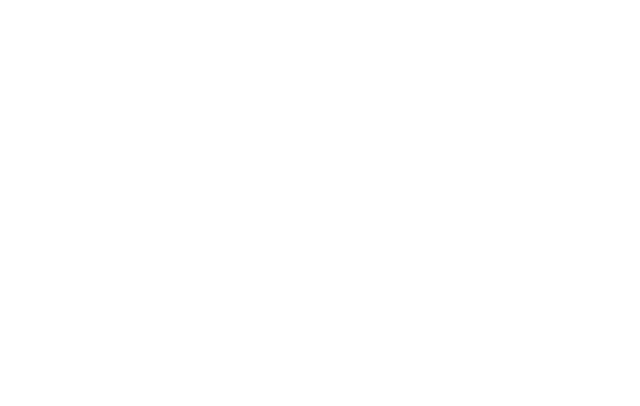
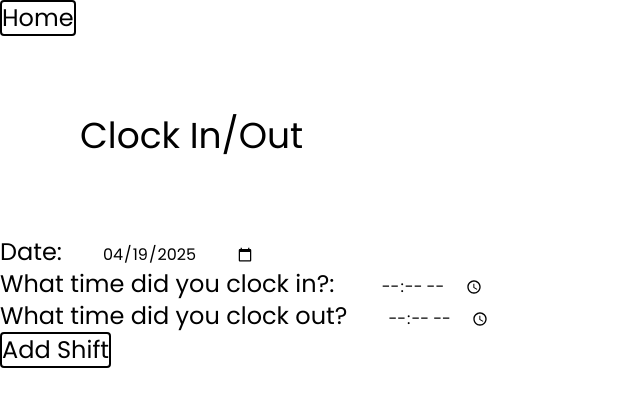
Before and after one commit to nickmarietta/calculateyclock, a React (Vite) app in the folder CalculateyClock/: page /clockinclockout in a window 1280 px wide. Before the commit this address had no page. Shown: the top 406 px of the page, without its empty margins (0-640 px from the left). Built offline with nearby package versions, Linux system fonts and the light colour scheme.

Commit message:
basic boilerplate implemented

```diff
--- a/CalculateyClock/package.json
+++ b/CalculateyClock/package.json
@@ -11,7 +11,10 @@
   },
   "dependencies": {
     "@tailwindcss/vite": "^4.1.4",
+    "dayjs": "^1.11.13",
+    "granim": "^2.0.0",
     "react": "^19.0.0",
+    "react-big-calendar": "^1.18.0",
     "react-dom": "^19.0.0",
     "react-router": "^7.5.1",
     "react-router-dom": "^7.5.1"
--- /dev/null
+++ b/CalculateyClock/src/components/GradientBackground.jsx
@@ -0,0 +1,32 @@
+import { useEffect } from 'react';
+import Granim from 'granim';
+
+export default function GradientBackground( {children} ) {
+  useEffect(() => {
+    new Granim({
+      element: '#canvas-basic',
+      direction: 'left-right',
+      isPausedWhenNotInView: true,
+      states: {
+        "default-state": {
+          gradients: [
+            ['#3C3D37', '#235061'],
+            ['#4E6958', '#304539'],
+            ['#575649', '#4F4E3E']
+          ]
+        }
+      }
+    });
+  }, []);
+
+  // canvas needs to accept "children" in order to be able to render anything
+  // canvas needs to ALSO be wrapped in a div
+  return (
+    <div>
+    <canvas id="canvas-basic" className="absolute top-0 left-0 w-full h-full -z-10"></canvas>
+        <div>
+            {children}
+        </div>
+    </div>
+  );
+}
--- a/CalculateyClock/src/components/NavBar.jsx
+++ b/CalculateyClock/src/components/NavBar.jsx
@@ -1,14 +1,23 @@
 import { Link } from "react-router-dom";
 
-export default function Navbar () {
+export default function Navbar() {
   return (
     <nav className="flex justify-between items-center p-4 bg-[#181C14] text-[#ECDFCC]">
       <div className="text-xl font-bold">Calculate y Clock</div>
       <div className="space-x-4">
-            <Link to="/" className="hover:text-[#697565]">Home</Link>
-            <Link to="/calculator" className="hover:text-[#697565]">Calculator</Link>
+        <Link to="/" className="hover:text-[#697565]">
+          Home
+        </Link>
+        <Link to="/calculator" className="hover:text-[#697565]">
+          Paycheck Estimator
+        </Link>
+        <Link to="/calculator" className="hover:text-[#697565]">
+          Clock In / Out
+        </Link>
+        <Link to="/workoverview" className="hover:text-[#697565]">
+          Work Overview
+        </Link>
       </div>
     </nav>
-
-    )
+  );
 }
--- a/CalculateyClock/src/components/ShiftsContext.jsx
+++ b/CalculateyClock/src/components/ShiftsContext.jsx
@@ -1,20 +1,23 @@
-import { createContext, useContext, useState } from "react";
+import { createContext, useContext, useEffect, useState } from "react";
 
 const ShiftsContext = createContext();
 
-export const useShifts = () => {
-  const context = useContext(ShiftsContext);
-  if (!context) {
-    throw new Error("useShifts must be used within a ShiftsProvider");
-  }
-  return context;
-};
+export function useShifts() {
+  return useContext(ShiftsContext);
+}
 
-export const ShiftsProvider = ({ children }) => {
-  const [shifts, setShifts] = useState([]);
+export function ShiftsProvider({ children }) {
+  const [shifts, setShifts] = useState(() => {
+    const storedShifts = localStorage.getItem("shifts");
+    return storedShifts ? JSON.parse(storedShifts) : [];
+  });
 
-  const addShift = (newShift) => {
-    setShifts((prevShifts) => [...prevShifts, newShift]);
+  useEffect(() => {
+    localStorage.setItem("shifts", JSON.stringify(shifts));
+  }, [shifts]);
+
+  const addShift = (shift) => {
+    setShifts((prev) => [...prev, shift]);
   };
 
   return (
@@ -22,4 +25,4 @@ export const ShiftsProvider = ({ children }) => {
       {children}
     </ShiftsContext.Provider>
   );
-};
+}
--- a/CalculateyClock/src/main.jsx
+++ b/CalculateyClock/src/main.jsx
@@ -1,18 +1,20 @@
-import { StrictMode } from 'react';
-import { createRoot } from 'react-dom/client';
-import { BrowserRouter, Routes, Route } from 'react-router-dom';
+import { StrictMode } from "react";
+import { createRoot } from "react-dom/client";
+import { BrowserRouter, Routes, Route } from "react-router-dom";
 import { ShiftsProvider } from "./components/ShiftsContext.jsx";
-import LandingPage from './pages/LandingPage';
-import ClockInOut from './pages/ClockInOut';
-import './App.css';
+import LandingPage from "./pages/LandingPage";
+import ClockInOut from "./pages/ClockInOutPage";
+import WorkOverview from "./pages/WorkOverviewPage.jsx";
+import "./App.css";
 
-createRoot(document.getElementById('root')).render(
+createRoot(document.getElementById("root")).render(
   <StrictMode>
     <BrowserRouter>
       <ShiftsProvider>
         <Routes>
           <Route path="/" element={<LandingPage />} />
-          <Route path="/calculator" element={<ClockInOut />} />
+          <Route path="/clockinclockout" element={<ClockInOut />} />
+          <Route path="/workoverview" element={<WorkOverview />} />
         </Routes>
       </ShiftsProvider>
     </BrowserRouter>
--- a/CalculateyClock/src/pages/CalculatorPage.jsx
+++ b/CalculateyClock/src/pages/CalculatorPage.jsx
@@ -0,0 +1 @@
+// implement the calculator page that calculates your paycheck according to your hours and hourly wage
--- a/CalculateyClock/src/pages/ClockInOut.jsx
+++ b/CalculateyClock/src/pages/ClockInOutPage.jsx
@@ -1,5 +1,7 @@
 import { useState } from "react";
 import { useShifts } from "../components/ShiftsContext.jsx";
+import { Link } from "react-router";
+import dayjs from "dayjs";
 
 const ClockInOut = () => {
   const [clockInTime, setClockInTime] = useState("");
@@ -12,16 +14,12 @@ const ClockInOut = () => {
   const handleAddShift = (e) => {
     e.preventDefault();
 
-    if (!clockInTime || !clockOutTime) {
-      alert("Please enter both clock in and clock out times");
-      return;
-    }
+    const start = dayjs(`${shiftDate}T${clockInTime}`);
+    const end = dayjs(`${shiftDate}T${clockOutTime}`);
 
-    const [inHours, inMinutes] = clockInTime.split(":").map(Number);
-    const [outHours, outMinutes] = clockOutTime.split(":").map(Number);
+    let totalHours = end.diff(start, "minute") / 60;
 
-    let totalHours = outHours - inHours + (outMinutes - inMinutes) / 60;
-
+    // we need hours in any case to do math
     if (totalHours < 0) {
       totalHours += 24;
     }
@@ -39,15 +37,21 @@ const ClockInOut = () => {
     setClockOutTime("");
   };
 
-
-  // htmlFor is just the same as For in regular html but in jsx, it is a reserved word.
+  // htmlFor is just the same as For in regular html but in jsx, it is a reserved word (moves the cursor over automatically once clicked)
   // e.target.value is reference the event's target value (whatever the cursor clicks)
   return (
     <div>
-      <h2>Clock In/Out</h2>
+      <Link to="/">
+        <button className="bold text-2xl border-2 rounded-sm border-solid cursor-pointer">
+          Home
+        </button>
+      </Link>
+      <h1 className="bold text-4xl p-20">Clock In/Out</h1>
       <form onSubmit={handleAddShift}>
         <div>
-          <label htmlFor="shiftDate">Date:</label>
+          <label htmlFor="shiftDate" className="bold text-2xl pr-10">
+            Date:
+          </label>
           <input
             type="date"
             id="shiftDate"
@@ -56,7 +60,9 @@ const ClockInOut = () => {
           />
         </div>
         <div>
-          <label htmlFor="clockIn" className="bold text-2xl">Clock In: </label>
+          <label htmlFor="clockIn" className="bold text-2xl pr-10">
+            What time did you clock in?:{" "}
+          </label>
           <input
             type="time"
             id="clockIn"
@@ -65,8 +71,9 @@ const ClockInOut = () => {
           />
         </div>
         <div>
-
-          <label htmlFor="clockOut" className="bold text-2xl">Clock Out: </label>
+          <label htmlFor="clockOut" className="bold text-2xl pr-10">
+            What time did you clock out?
+          </label>
           <input
             type="time"
             id="clockOut"
@@ -74,7 +81,12 @@ const ClockInOut = () => {
             onChange={(e) => setClockOutTime(e.target.value)}
           />
         </div>
-        <button type="submit">Add Shift</button>
+        <button
+          type="submit"
+          className="bold text-2xl border-2 rounded-sm border-solid cursor-pointer"
+        >
+          Add Shift
+        </button>
       </form>
     </div>
   );
--- a/CalculateyClock/src/pages/LandingPage.css
+++ /dev/null
@@ -1,21 +0,0 @@
-:root {
-    --primary-color: #2563eb;
-    --secondary-color: #1e40af;
-    --light-bg: #f3f4f6;
-    --border-color: #e5e7eb;
-    --text-color: #1f2937;
-    --text-light: #6b7280;
-    --success-color: #10b981;
-    --danger-color: #ef4444;
-    --card-shadow: 0 2px 8px rgba(0, 0, 0, 0.1);
-  }
-
-  body {
-    font-family: "Inter", -apple-system, BlinkMacSystemFont, "Segoe UI", Roboto,
-      Oxygen, Ubuntu, Cantarell, sans-serif;
-    line-height: 1.6;
-    color: var(--text-color);
-    background-color: var(--light-bg);
-    margin: 0;
-    padding: 0;
-  }
--- a/CalculateyClock/src/pages/LandingPage.jsx
+++ b/CalculateyClock/src/pages/LandingPage.jsx
@@ -1,22 +1,34 @@
 import { Link } from "react-router-dom";
 import Navbar from "../components/NavBar";
+import GradientBackground from "../components/GradientBackground";
 
 export default function LandingPage() {
   return (
     <div>
       <Navbar />
-      <div className="flex flex-col items-center justify-center min-h-screen bg-[#3C3D37] p-4">
-        <h1 className="text-4xl font-bold mb-4 text-white-800">
-          About:
-        </h1>
-        <p className="text-lg text-white-600 mb-6 text-center max-w-md">
-          Utilize this tool to track how much money you made at your part time job!
-        </p>
-        <Link to="/calculator">
-          <button className="bg-blue-500 hover:bg-blue-600 cursor-pointer text-white font-semibold py-2 px-4 rounded-lg shadow">
-            Go to Calculator
-          </button>
-        </Link>
+      <div className="flex flex-col items-center justify-center h-screen p-4 overflow-y-hidden">
+        <GradientBackground>
+          <h1 className="text-4xl font-bold mb-4 text-white-800">About:</h1>
+          <p className="text-lg text-white-600 mb-6 text-center max-w-md">
+            Utilize this tool to track how much money you made at your part time
+            job!
+          </p>
+          <Link to="/estimator">
+            <button className="bg-blue-500 hover:bg-blue-600 cursor-pointer text-white font-semibold p-4 rounded-lg shadow">
+              Go to Paycheck Estimator
+            </button>
+          </Link>
+          <Link to="/clockinclockout" className="p-4">
+            <button className="bg-blue-500 hover:bg-blue-600 cursor-pointer text-white font-semibold p-4 rounded-lg shadow">
+              Go to Clock In / Out
+            </button>
+          </Link>
+          <Link to="/workoverview">
+            <button className="bg-blue-500 hover:bg-blue-600 cursor-pointer text-white font-semibold p-4 rounded-lg shadow">
+              Go to Work Overview
+            </button>
+          </Link>
+        </GradientBackground>
       </div>
     </div>
   );
--- /dev/null
+++ b/CalculateyClock/src/pages/WorkOverviewPage.jsx
@@ -0,0 +1,44 @@
+// complete this page so it shows the overall shifts
+import { useShifts } from "../components/ShiftsContext";
+import { Link } from "react-router";
+
+export default function WorkOverview() {
+  const { shifts } = useShifts();
+  const safeShifts = shifts ?? []; // this goes back to an empty array in case there is an error
+
+  return (
+    <div className="p-4">
+      <Link to="/">
+        <button className="bold text-2xl border-2 rounded-sm border-solid cursor-pointer">
+          Home
+        </button>
+      </Link>
+      <h1 className="text-3xl font-bold mb-4">Work Overview</h1>
+      {safeShifts.length === 0 ? (
+        <p>No shifts logged yet.</p>
+      ) : (
+        <ul className="space-y-2">
+          {safeShifts.map((shift, index) => (
+            <li
+              key={index}
+              className="border p-4 rounded-md shadow-sm bg-white text-black"
+            >
+              <p>
+                <strong>Date:</strong> {shift.date}
+              </p>
+              <p>
+                <strong>Clock In:</strong> {shift.clockIn}
+              </p>
+              <p>
+                <strong>Clock Out:</strong> {shift.clockOut}
+              </p>
+              <p>
+                <strong>Total Hours:</strong> {shift.hours}
+              </p>
+            </li>
+          ))}
+        </ul>
+      )}
+    </div>
+  );
+}
```
Also changed, not shown: 1 other file (tests, documents, lock files or other folders). Lines whose indentation alone changed are shown as unchanged.
